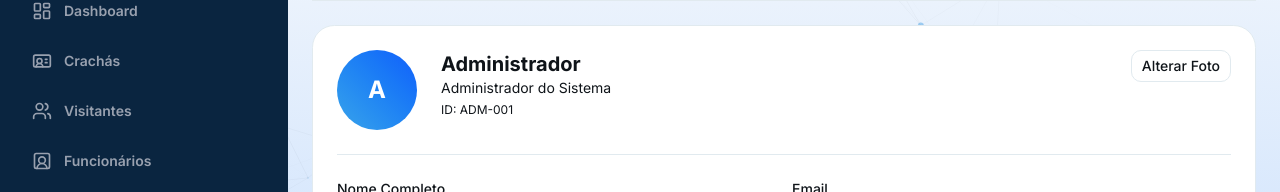
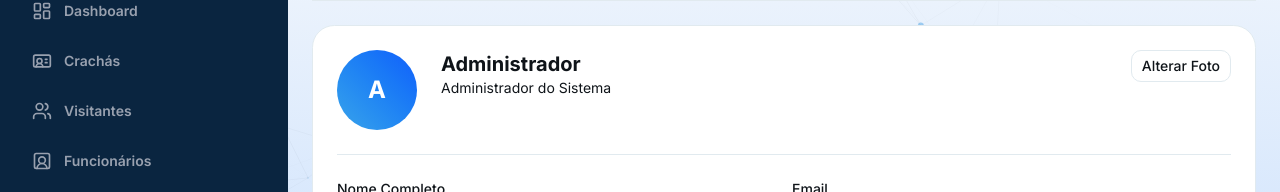
Before and after one commit to ocastroxs/get_in, a Next.js app: page /configuracoes in a window 1280 px wide. Shown: the part 154-346 px from the top of the page. Built offline with nearby package versions, Linux system fonts and the light colour scheme.

Commit message:
refactor: remove funções de logout e exclusão de conta da página de configurações

```diff
--- a/src/app/configuracoes/page.jsx
+++ b/src/app/configuracoes/page.jsx
@@ -27,7 +27,7 @@ import { Checkbox } from '@/components/ui/checkbox';
 import { useAuth } from '@/lib/AuthContext';
 
 export default function ConfiguracoesPage() {
-  const { user, logout } = useAuth();
+  const { user } = useAuth();
   const [abaAtiva, setAbaAtiva] = useState('perfil');
   const [loading, setLoading] = useState(false);
   const [sucesso, setSucesso] = useState(false);
@@ -146,18 +146,6 @@ export default function ConfiguracoesPage() {
     }
   };
 
-  const handleLogout = () => {
-    if (confirm('Tem certeza que deseja sair do sistema?')) {
-      logout();
-    }
-  };
-
-  const handleExcluirConta = () => {
-    if (confirm('ATENÇÃO: Esta ação é irreversível! Deseja realmente excluir sua conta?')) {
-      alert('Solicitação de exclusão enviada. Você será contatado em breve.');
-    }
-  };
-
   return (
     <div className="space-y-6 animate-in fade-in duration-700">
       {/* Cabeçalho */}
@@ -215,7 +203,6 @@ export default function ConfiguracoesPage() {
               <div className="flex-1">
                 <h2 className="text-xl font-bold text-foreground">{perfil.nome}</h2>
                 <p className="text-sm text-muted-foreground">{perfil.funcao}</p>
-                <p className="text-xs text-muted-foreground mt-1">ID: {user?.id || 'ADM-001'}</p>
               </div>
               <Button variant="outline" size="sm">
                 Alterar Foto
```
